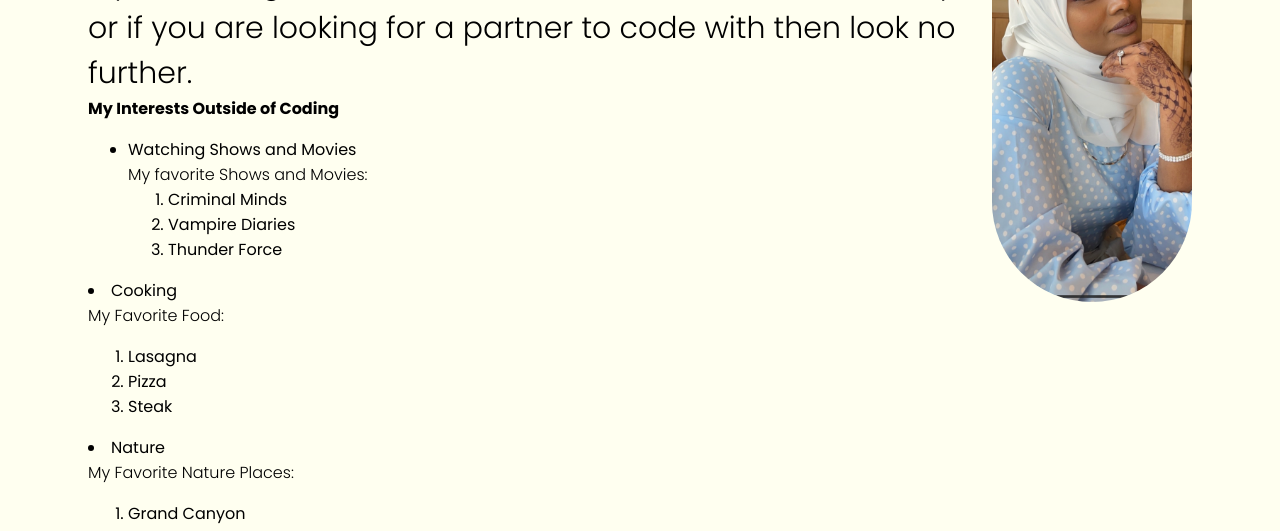
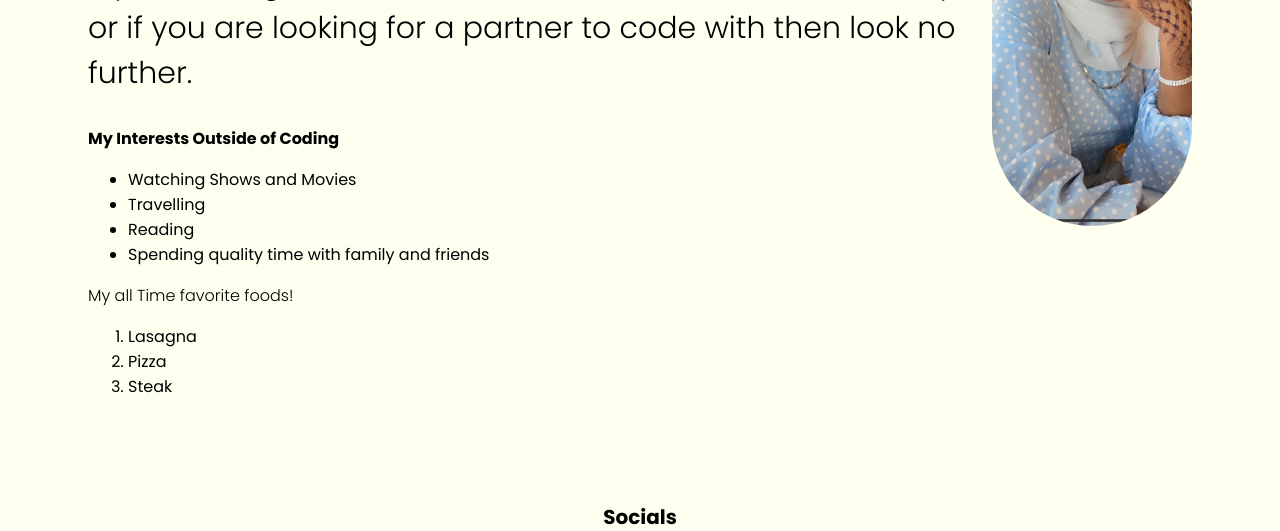
Before and after one commit to fmume/Portfolio, a plain HTML site: page index.html in a window 1280 px wide. Shown: the part 1390-1921 px from the top of the page. Drawn offline with Linux system fonts and the light colour scheme; a script that the page names is missing.

Commit message:
Add files via upload

```diff
--- a/index.html
+++ b/index.html
@@ -42,31 +42,22 @@
                 <p>I started my college journey with pursuing a career in Nursing but as soon as I discovered my passion for coding I made the switch. I decided to teach myself how to code on my own but had no idea where to begin. With the little coding I did myself I enjoyed it a lot more than I thought.</p>
                 <p>As a student at Thinkful, I have begun my journey to software engineering and already learning so much.</p>
                 <p>If you looking to hire a dedicated, team orientated developer or if you are looking for a partner to code with then look no further.</p>
+                <div class="interests">
                 <p class="ul-head"><b>My Interests Outside of Coding</b></p>
                 <ul>
                     <li>Watching Shows and Movies</li>
-                    <p class="ul-head">My favorite Shows and Movies:</p>
-                    <ol>
-                        <li>Criminal Minds</li>
-                        <li>Vampire Diaries</li>
-                        <li>Thunder Force</li>
+                    <li>Travelling</li>
+                    <li>Reading</li>
+                    <li>Spending quality time with family and friends</li>
                 </ul>
-
-            </ol>
-            <li>Cooking</li>
-            <p class="ul-head">My Favorite Food:</p>
+                <p class="ul-head">My all Time favorite foods!</p>
             <ol>
                 <li>Lasagna</li>
                 <li>Pizza</li>
                 <li>Steak</li>
             </ol>
-            <li>Nature</li>
-            <p class="ul-head">My Favorite Nature Places:</h6>
-            <ol>
-                <li>Grand Canyon</li>
-                <li>Caddo Lake</li>
-            </ol>
             </div>
+        </div>
 
             <div class="headshot-container">
                 <img class="headshot" src="images/avatar.JPG" alt="Fariha Mume photo"/>
--- a/style.css
+++ b/style.css
@@ -97,6 +97,10 @@ ul {
     margin-top: 40px;
 }
 
+.interests {
+    margin-top: 30px;
+}
+
 .ul-head {
     font-size: 16px;
 }
```
